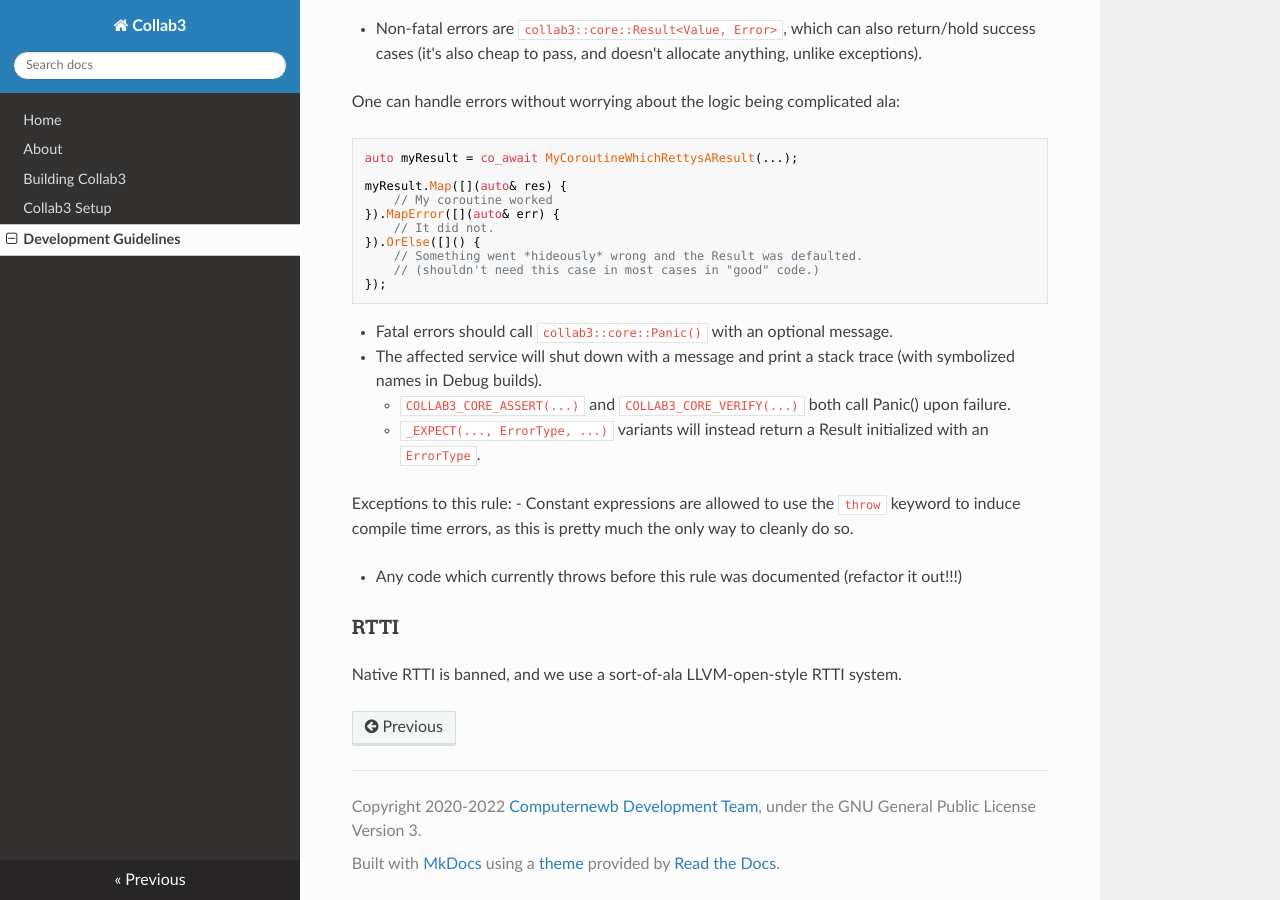
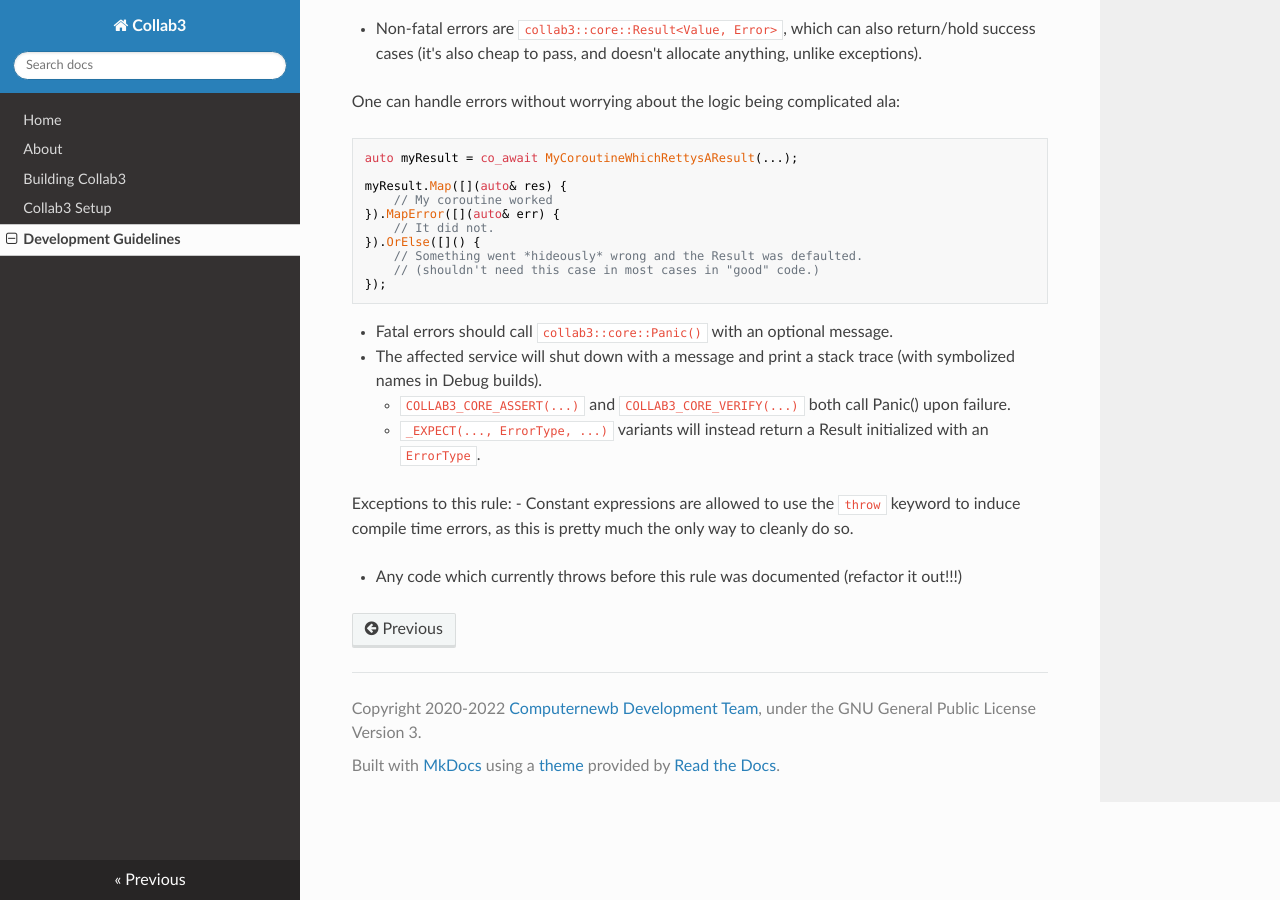
Before and after one commit to computernewb/collab-vm-server-1.2, an MkDocs documentation site: the page built from docs/devguidelines.md, in a window 1280 px wide and 900 px high, scrolled down 1318 px. Built offline with MkDocs 1.6.1, drawn with Linux system fonts in a browser that asks for light colours; nearby versions of some CDN libraries.

Commit message:
docs/devguidelines: unban RTTI
egh not really much of a point to ban it

```diff
--- a/docs/devguidelines.md
+++ b/docs/devguidelines.md
@@ -76,7 +76,3 @@ Exceptions to this rule:
   compile time errors, as this is pretty much the only way to cleanly do so.
 
 - Any code which currently throws before this rule was documented (refactor it out!!!)
-
-### RTTI
-
-Native RTTI is banned, and we use a sort-of-ala LLVM-open-style RTTI system.
```
